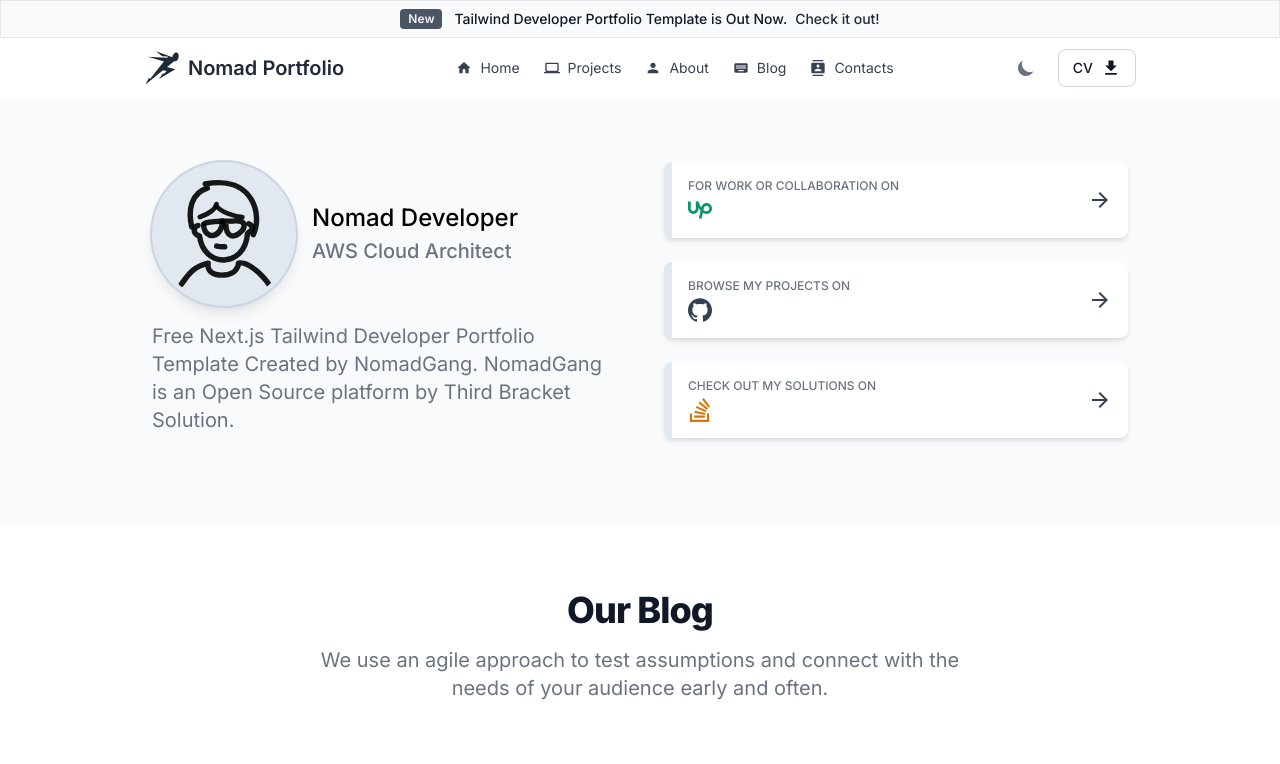
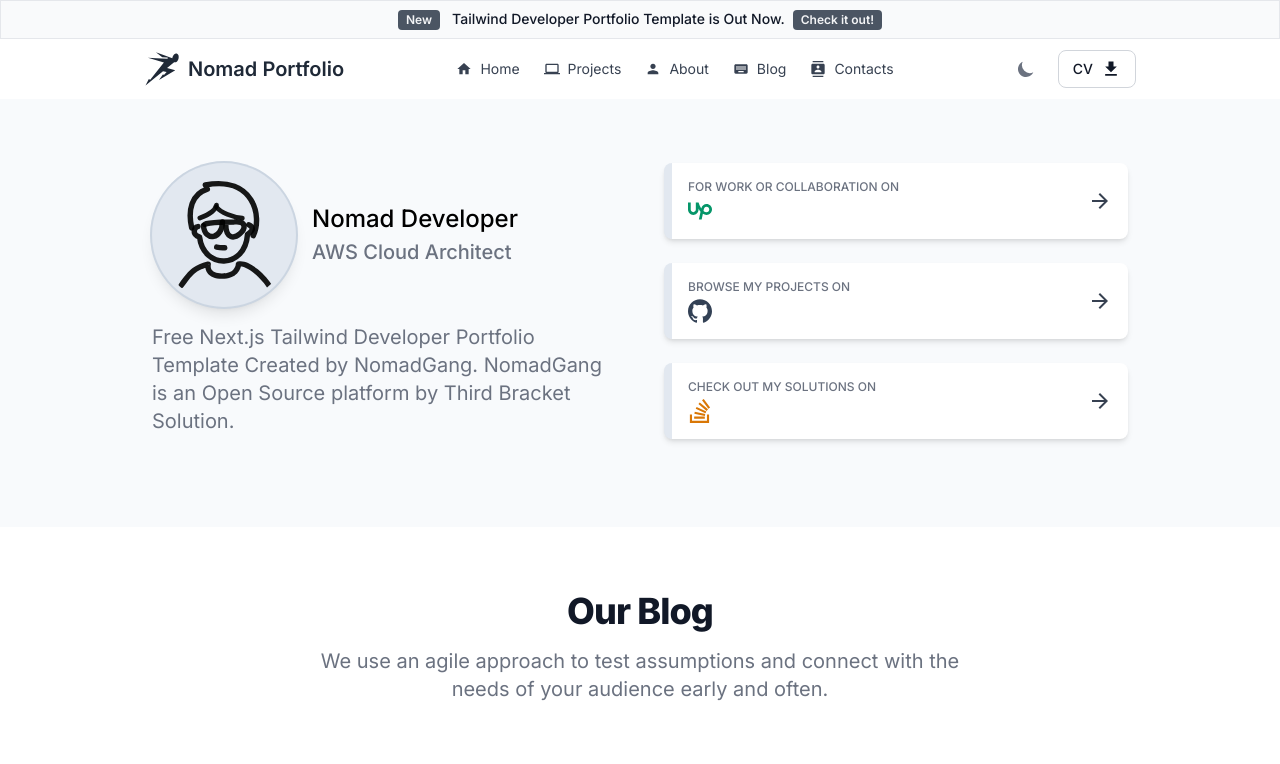
Before and after one commit to sagarmusabbir/nomad-flowbite-react-next.js-portfolio, a Next.js app: page / in a window 1280 px wide. Shown: the top 764 px of the page. Built offline with nearby package versions, Linux system fonts and the light colour scheme.

Commit message:
Update announcement.tsx

```diff
--- a/app/components/announcement.tsx
+++ b/app/components/announcement.tsx
@@ -5,19 +5,19 @@ import { HiX } from "react-icons/hi";
 const AnnouncementBanner: FC = function () {
   return (
     <Banner>
-      <div className="flex w-full items-center justify-between border border-b border-gray-200 bg-gray-50 px-4 py-2 dark:border-gray-700 dark:bg-gray-800">
+      <div className="flex w-full items-center justify-center border border-b border-gray-200 bg-gray-50 px-4 py-2 dark:border-gray-700 dark:bg-gray-800">
         <div className="mx-auto flex items-center gap-x-3">
-          <Badge color="dark" className="w-fit hidden md:inline">
+          <Badge color="dark" className="w-fit md:inline">
             New
           </Badge>
           <p className="text-sm font-medium text-gray-900 dark:text-white md:my-0">
             Tailwind Developer Portfolio Template is Out Now.
-            <a
-              href="#"
-              className="ml-2 inline-flex items-center text-sm font-medium text-slate-800 dark:text-slate-300 hover:underline "
+            <Badge
+              href="#" color="dark"
+              className="ml-2 inline-flex items-center "
             >
               Check it out!
-            </a>
+            </Badge>
           </p>
         </div>
         {/* <Banner.CollapseButton
```
